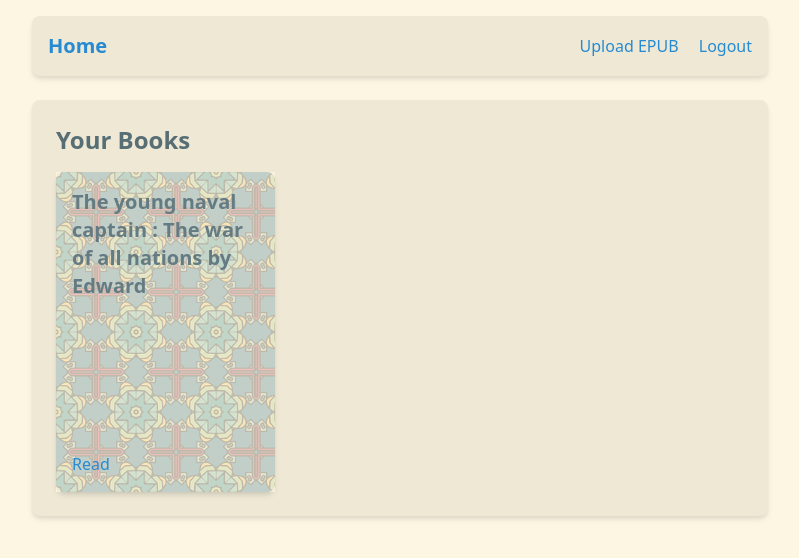
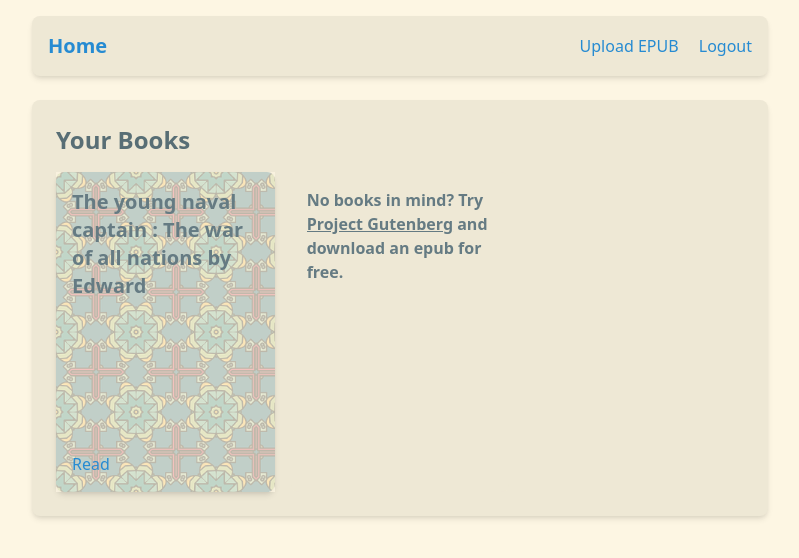
Before and after one commit to cubbK/ereader-swedish, a Django app: page /ereader/ in a window 1280 px wide. Shown: the top 558 px of the page, without its empty margins (240-1039 px from the left). Run offline with Django 4.2, Linux system fonts and the light colour scheme; the visitor is signed in with stand-in values (Sample User, id 1); data comes from the database, SQL or seed files in the repository.

Commit message:
add project gutenber link

```diff
--- a/ereader/templates/ereader/index.html
+++ b/ereader/templates/ereader/index.html
@@ -24,6 +24,24 @@
     </div>
   </div>
   {% endfor %}
+  <div
+    class="bg-solarized-content rounded-lg p-4 flex flex-col justify-between sm:h-40 md:h-80"
+  >
+    <div>
+      <h2
+        class="text-l font-semibold text-solarized-base w-full overflow-hidden h-28 overflow-ellipsis"
+      >
+        No books in mind? Try
+        <a
+          href="https://www.gutenberg.org/ebooks/bookshelf/"
+          class="underline"
+          target="_blank"
+          >Project Gutenberg</a
+        >
+        and download an epub for free.
+      </h2>
+    </div>
+  </div>
 </div>
 {% endblock %}
 
```
